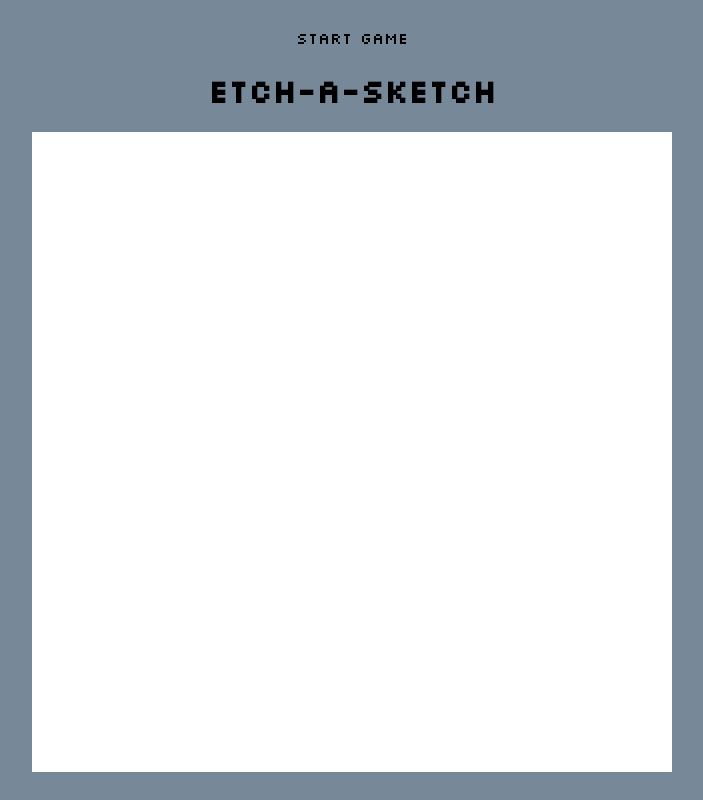
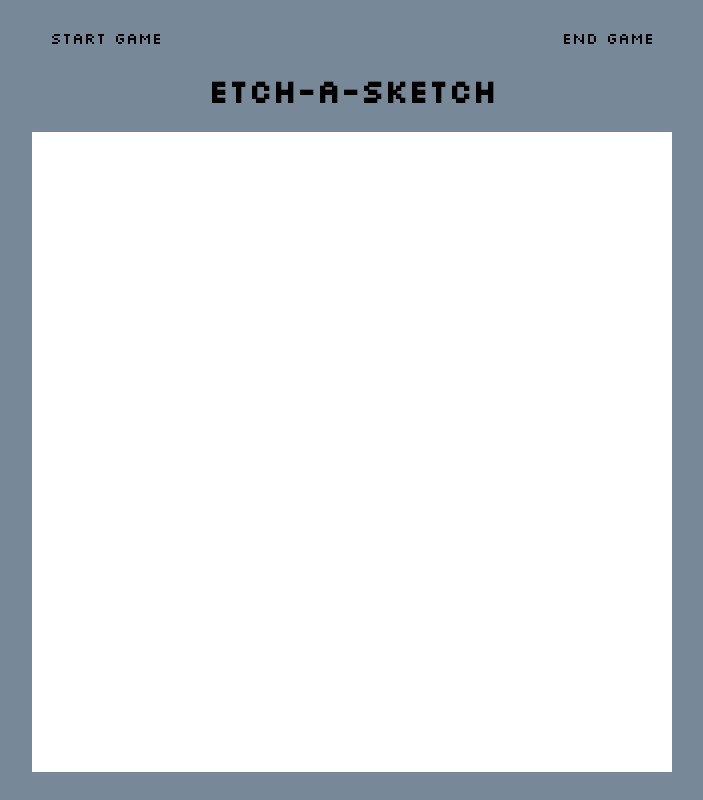
Before and after one commit to calher99/Etch-A-Sketch, a plain HTML site: page index.html in a window 1280 px wide. Shown: the whole page, without its empty margins (288-991 px from the left). Drawn offline with Linux system fonts and the light colour scheme.

Commit message:
create start and end buttons

```diff
--- a/index.html
+++ b/index.html
@@ -10,7 +10,10 @@
     <link rel="stylesheet" href="https://fonts.googleapis.com/css?family=Silkscreen">
 </head>
 <body>
-    <div class= "start">Start Game</div>
+    <div class="header">
+        <div class= "start">Start Game</div>
+        <div class= "end">End Game</div>
+    </div>
     <h1>Etch-a-Sketch</h1>
     <div class="container">
 
```
